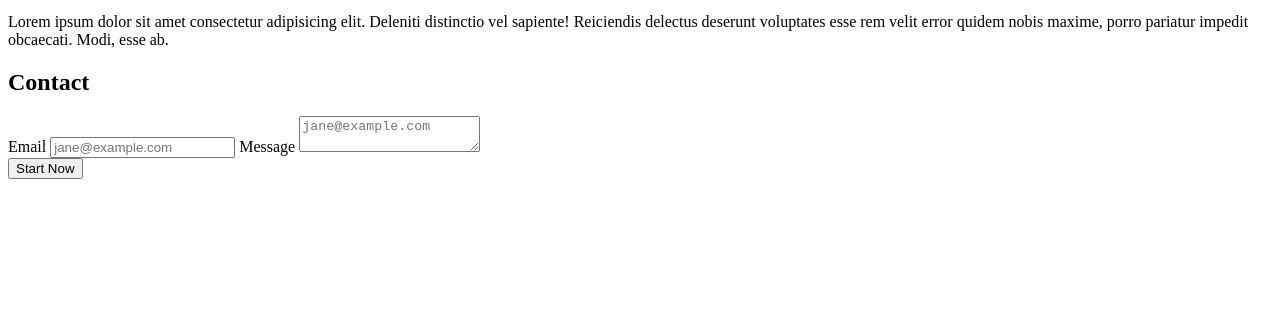
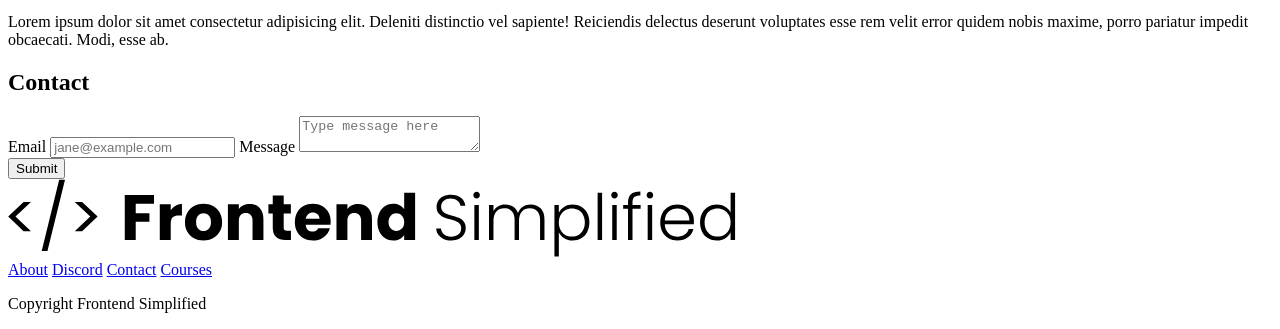
Before and after one commit to suppleye/html-tutorial, a plain HTML site: page index.html in a window 1280 px wide. Shown: the part 1885-2214 px from the top of the page. Before the commit the page ends 2072 px from the top, so only its background shows below. Drawn offline with Linux system fonts and the light colour scheme.

Commit message:
FES Website

```diff
--- a/index.html
+++ b/index.html
@@ -64,20 +64,28 @@
             </div>
         </section>
 
-        <div>
         <section id="contact">
             <h2>Contact</h2>
             <form action="">
                 <label for="email">Email</label>
                 <input type="text" placeholder="jane@example.com">
                 <label for="message">Message</label>
-                <textarea type="text" placeholder="jane@example.com"></textarea>
+                <textarea type="text" placeholder="Type message here"></textarea>
             </form>
+            <button>Submit</button>
         </section>
-        <button>Start Now</button>
+    </main>
+
+    <footer>
+        <img src="./HTML Practise Assets/FES.svg" alt="">
+        <div>
+            <a href="#about">About</a>
+            <a href="#discord">Discord</a>
+            <a href="#contact">Contact</a>
+            <a href="#courses">Courses</a>
         </div>
-
-    </main>
+        <p>Copyright Frontend Simplified</p>
+    </footer>
 </body>
 
 </html>
```
